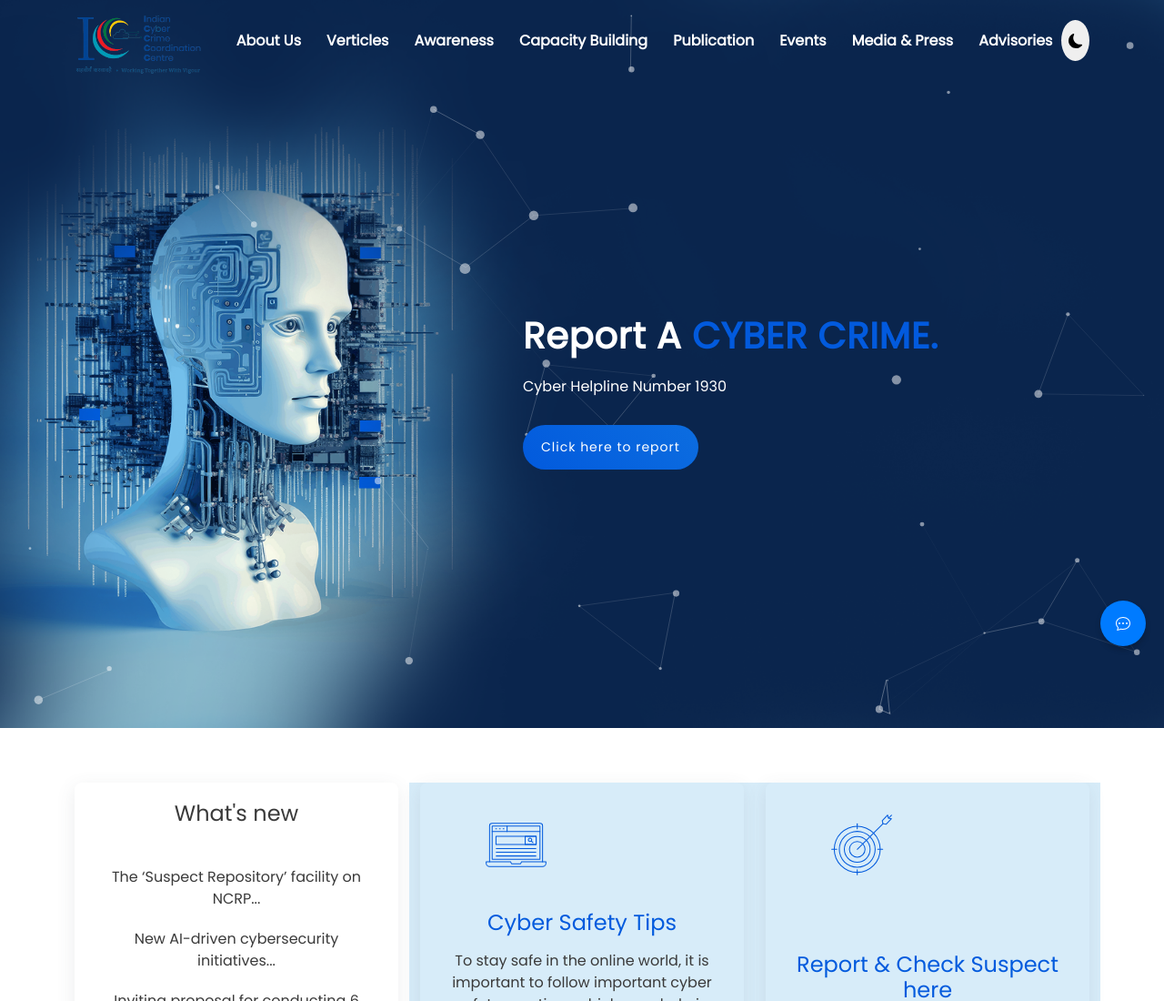
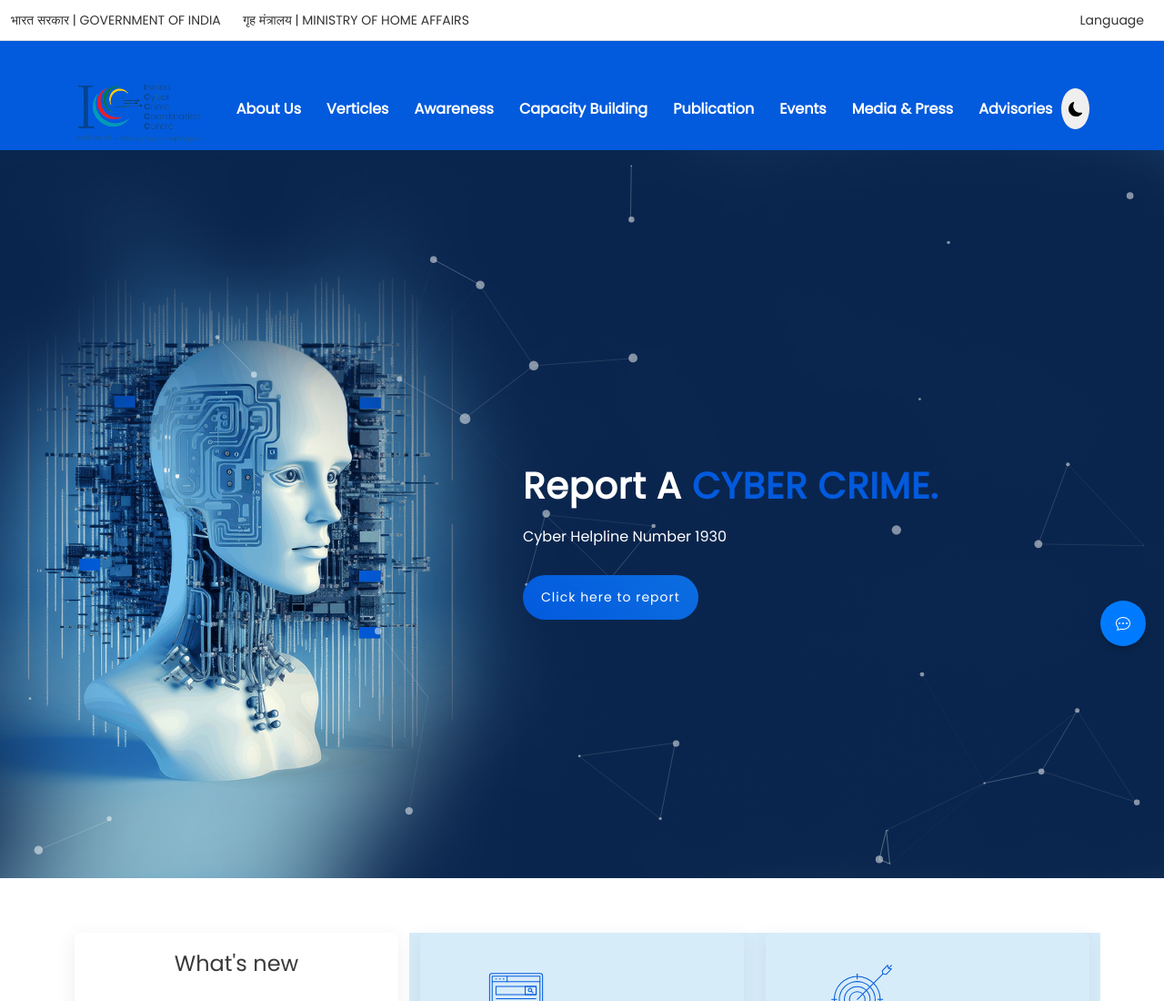
Before and after one commit to rohinisingh2201/Techno-Website, a plain HTML site: page index.html in a window 1280 px wide. Shown: the top 1100 px of the page at 91% size. Drawn offline with nearby package versions, Linux system fonts and the light colour scheme; animation ran at ten frames a second; files whose address does not match are found by name; a web font is replaced by a local one.

Commit message:
Added sticky top-navbar and adjusted header margin

```diff
--- a/assets/stylesheets/styles.css
+++ b/assets/stylesheets/styles.css
@@ -439,6 +439,7 @@
     transition: all 0.5s;
     z-index: 997;
     height: 90px;
+    margin-top: 30px;
   }
 
   .header.sticked {
@@ -1799,6 +1800,45 @@
       margin-bottom: -20px;
     }
   }
+
+  /* filepath: c:\Users\Rohini Singh\Downloads\techno\assets\stylesheets\styles.css */
+.top-navbar {
+  background-color: white;
+  padding: 10px 0;
+  border-bottom: 1px solid #ddd;
+}
+
+.top-navbar .container-fluid {
+  display: flex;
+  justify-content: space-between;
+  align-items: center;
+}
+
+.top-navbar .left-content span {
+  margin-right: 20px;
+  font-size: 14px;
+  color: #333;
+}
+
+.top-navbar .right-content {
+  display: flex;
+  align-items: center;
+}
+
+.top-navbar .right-content span {
+  margin-right: 10px;
+  font-size: 14px;
+  color: #333;
+}
+
+.top-navbar .right-content a {
+  margin-left: 10px;
+}
+
+.top-navbar .right-content img {
+  width: 20px;
+  height: 20px;
+}
 
   /* scroll navbar */
   .icon-box {
--- a/index.html
+++ b/index.html
@@ -58,10 +58,20 @@
   </head>
 
   <body>
-    <!-- <div class="gov-banner">
-      <span>भारत सरकार | GOVERNMENT OF INDIA</span>
-      <span>गृह मंत्रालय | MINISTRY OF HOME AFFAIRS</span>
-  </div> -->
+    <div class="top-navbar">
+      <div class="container-fluid d-flex justify-content-between align-items-center">
+        <div class="left-content">
+          <span>भारत सरकार | GOVERNMENT OF INDIA</span>
+          <span>गृह मंत्रालय | MINISTRY OF HOME AFFAIRS</span>
+        </div>
+        <div class="right-content">
+          <span>Language</span>
+          <!-- <a href="#"><img src="assets/images/facebook-icon.png" alt="Facebook" /></a>
+          <a href="#"><img src="assets/images/instagram-icon.png" alt="Instagram" /></a>
+          <a href="#"><img src="assets/images/linkedin-icon.png" alt="LinkedIn" /></a> -->
+        </div>
+      </div>
+    </div>
     <header
       id="header"
       class="header d-flex align-items-center sticked stikcy-menu"
```
